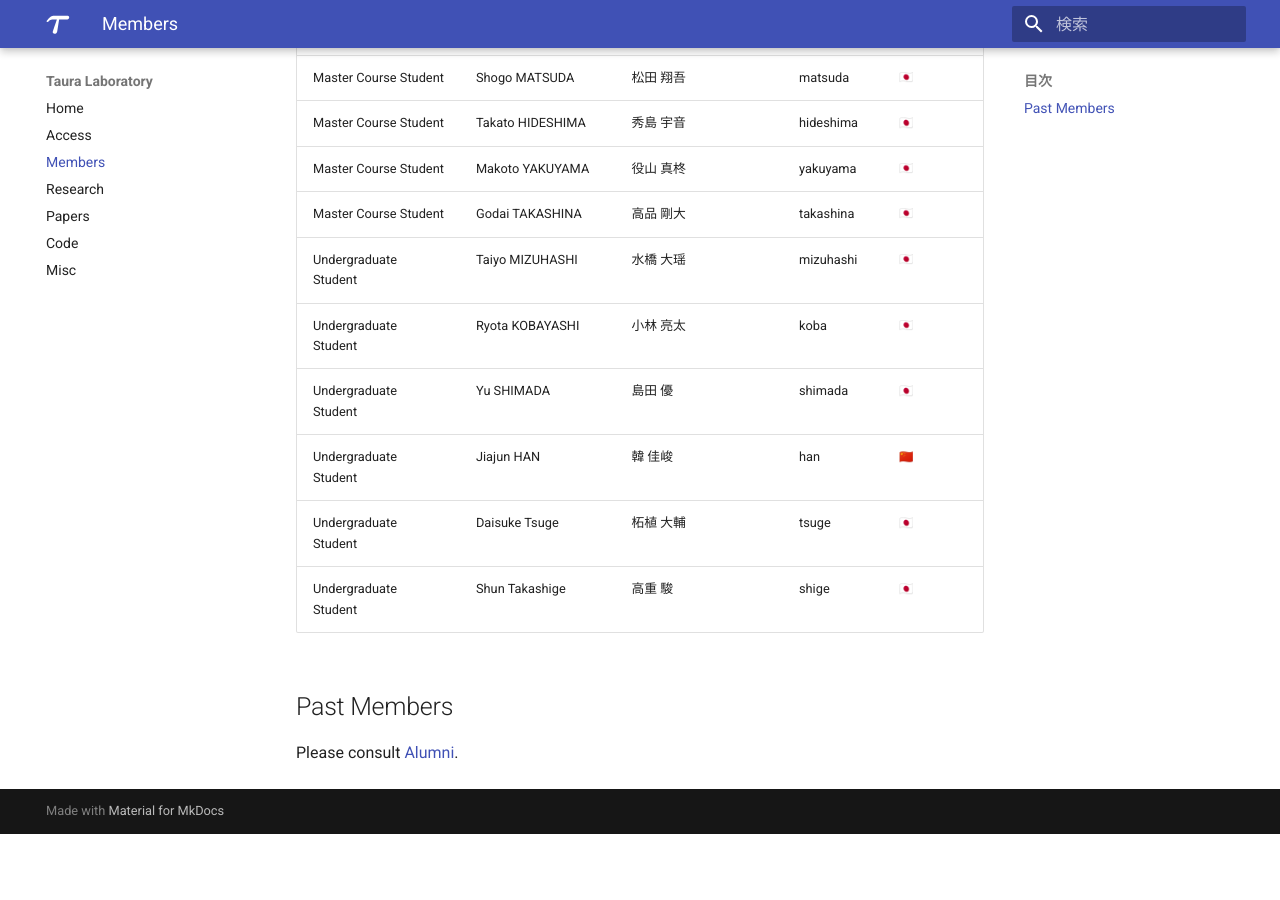
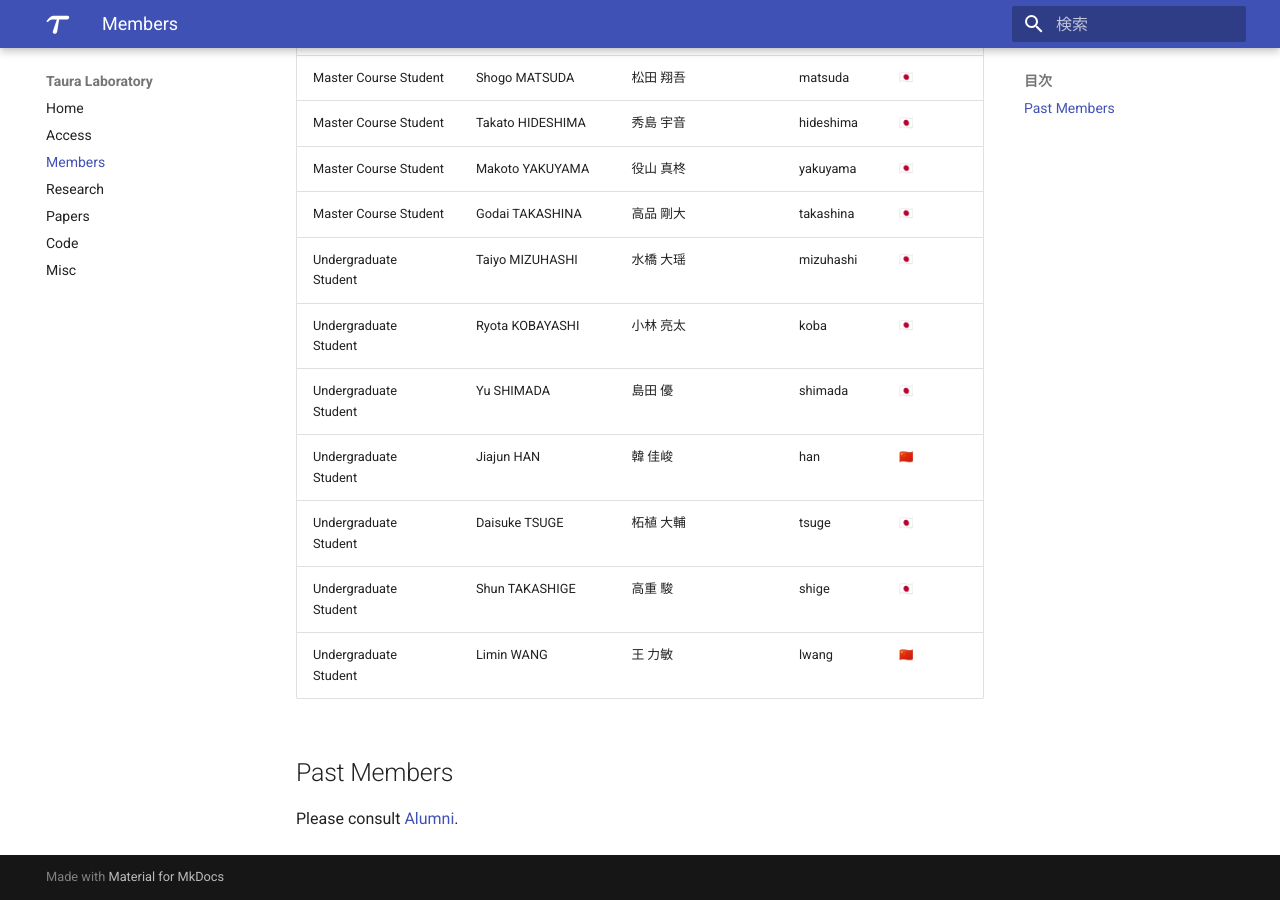
Before and after one commit to Yukayo/taura-lab, an MkDocs documentation site: the page built from docs/members.md, in a window 1280 px wide and 900 px high, scrolled down 769 px. Built offline with MkDocs 1.6.1 and Material for MkDocs 9.7.7, drawn with Linux system fonts in a browser that asks for light colours; emoji names are drawn with the system emoji font; before the commit the page ends 1603 px from its top, so only the background shows below that.

Commit message:
Update members.md

```diff
--- a/docs/members.md
+++ b/docs/members.md
@@ -22,8 +22,9 @@ Each member's e-mail address is _account_ [at] eidos.ic.i.u-tokyo.ac.jp.
 |Undergraduate Student|Ryota KOBAYASHI|小林 亮太|koba|:jp:|
 |Undergraduate Student|Yu SHIMADA|島田 優|shimada|:jp:|
 |Undergraduate Student|Jiajun HAN|韓 佳峻|han|:cn:|
-|Undergraduate Student|Daisuke Tsuge|柘植 大輔|tsuge|:jp:|
-|Undergraduate Student|Shun Takashige|高重 駿|shige|:jp:|
+|Undergraduate Student|Daisuke TSUGE|柘植 大輔|tsuge|:jp:|
+|Undergraduate Student|Shun TAKASHIGE|高重 駿|shige|:jp:|
+|Undergraduate Student|Limin WANG|王 力敏|lwang|:cn:|
 
 ## Past Members
 
```
